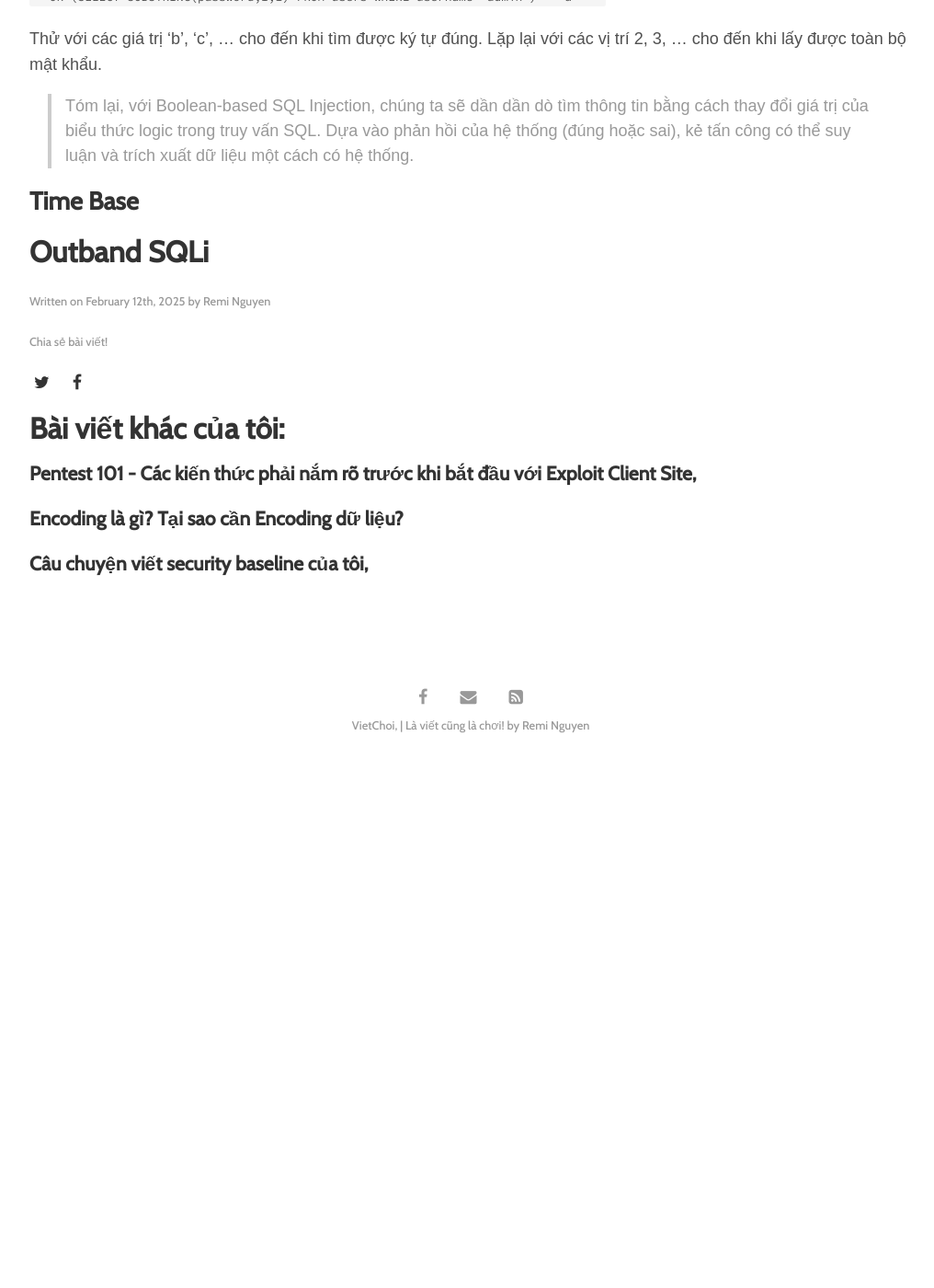
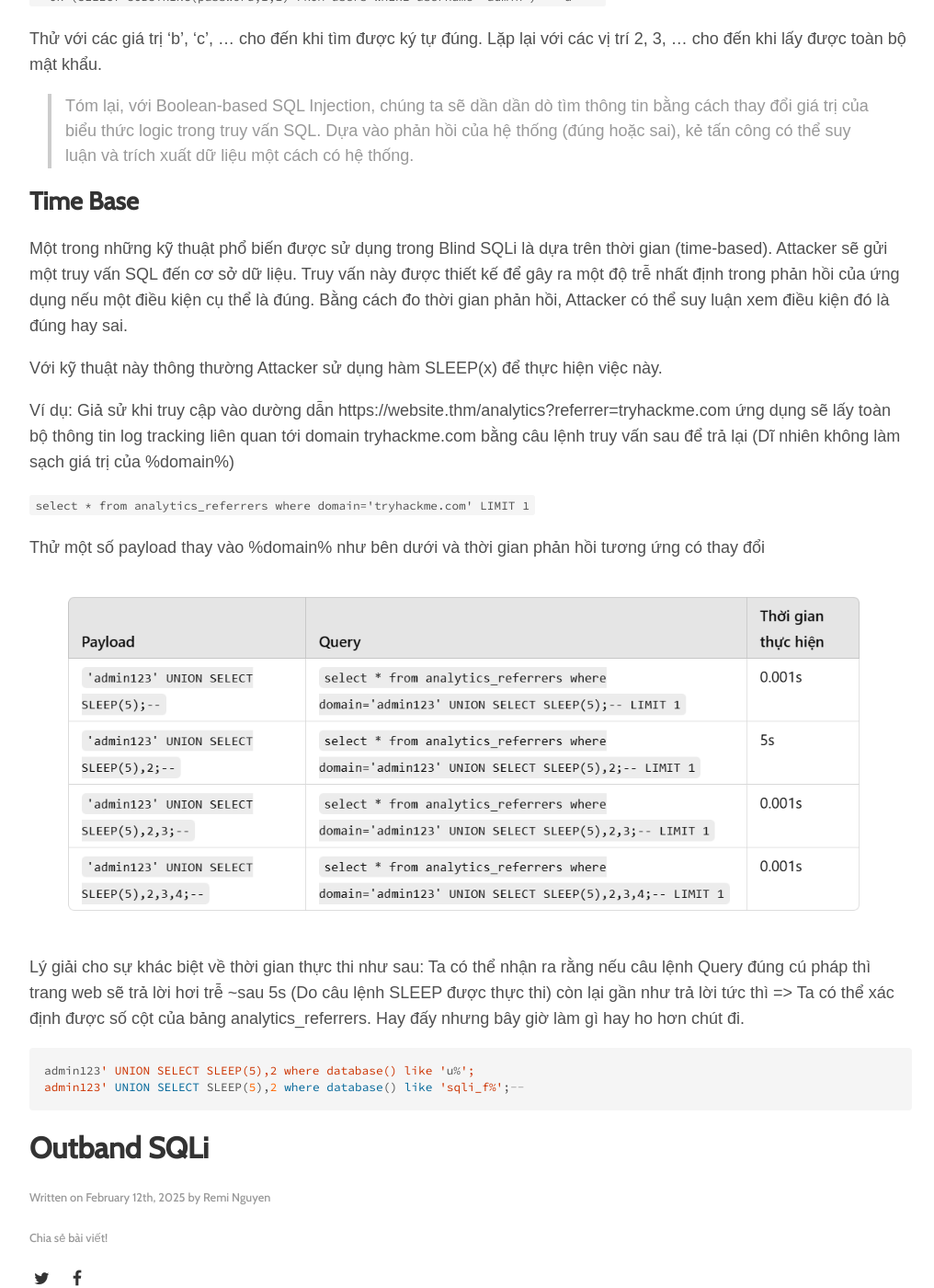
Before and after one commit to vietcf/vietchoi, a Jekyll site: the page built from _posts/2025-02-12-sql-injection-attack-back-to-basic.md, in a window 1280 px wide and 1400 px high, scrolled down 9672 px. Shown: the whole window at 92% size, without its empty margins (128-1144 px from the left). Built offline with Jekyll 4.4.1, drawn with Linux system fonts in a browser that asks for light colours; some web fonts are replaced; before the commit the page ends 10507 px from its top, so only the background shows below that; some of the changed text lies outside the part shown.

````diff
--- a/_posts/2025-02-12-sql-injection-attack-back-to-basic.md
+++ b/_posts/2025-02-12-sql-injection-attack-back-to-basic.md
@@ -191,5 +191,25 @@
 
 ## Time Base
 
+Một trong những kỹ thuật phổ biến được sử dụng trong Blind SQLi là dựa trên thời gian (time-based). Attacker sẽ gửi một truy vấn SQL đến cơ sở dữ liệu. Truy vấn này được thiết kế để gây ra một độ trễ nhất định trong phản hồi của ứng dụng nếu một điều kiện cụ thể là đúng. Bằng cách đo thời gian phản hồi, Attacker có thể suy luận xem điều kiện đó là đúng hay sai.
+
+Với kỹ thuật này thông thường Attacker sử dụng hàm SLEEP(x) để thực hiện việc này.
+
+Ví dụ: Giả sử khi truy cập vào dường dẫn https://website.thm/analytics?referrer=tryhackme.com ứng dụng sẽ lấy toàn bộ thông tin log tracking liên quan tới domain tryhackme.com bằng câu lệnh truy vấn sau để trả lại (Dĩ nhiên không làm sạch giá trị của %domain%)
+
+```select * from analytics_referrers where domain='tryhackme.com' LIMIT 1```
+
+Thử một số payload thay vào %domain% như bên dưới và thời gian phản hồi tương ứng có thay đổi
+
+![sqli technical time base]({{site.url}}/assets/img/2025/02/12/5-sql-injection-time-base.png)
+
+Lý giải cho sự khác biệt về thời gian thực thi như sau: Ta có thể nhận ra rằng nếu câu lệnh Query đúng cú pháp thì trang web sẽ trả lời hơi trễ ~sau 5s (Do câu lệnh SLEEP được thực thi) còn lại gần như trả lời tức thì => Ta có thể xác định được số cột của bảng analytics_referrers. Hay đấy nhưng bây giờ làm gì hay ho hơn chút đi.
+
+```sql
+admin123' UNION SELECT SLEEP(5),2 where database() like 'u%';
+admin123' UNION SELECT SLEEP(5),2 where database() like 'sqli_f%';--
+```
+
+
 
 # Outband SQLi
````
Also changed, not shown: other parts of _posts/2025-02-12-sql-injection-attack-back-to-basic.md (+2 -2 lines), assets/img/2025/02/12/5-sql-injection-time-base.png (added).
